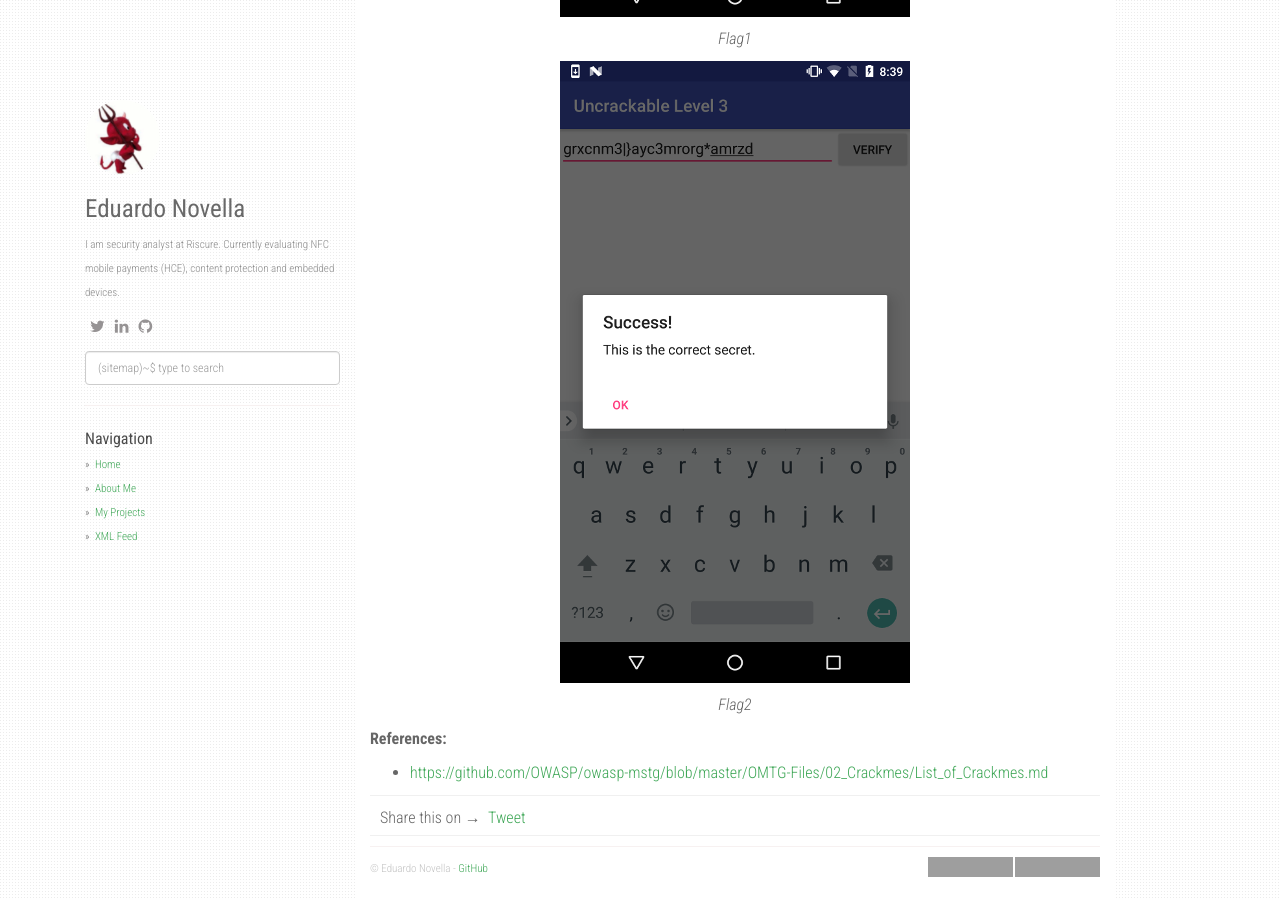
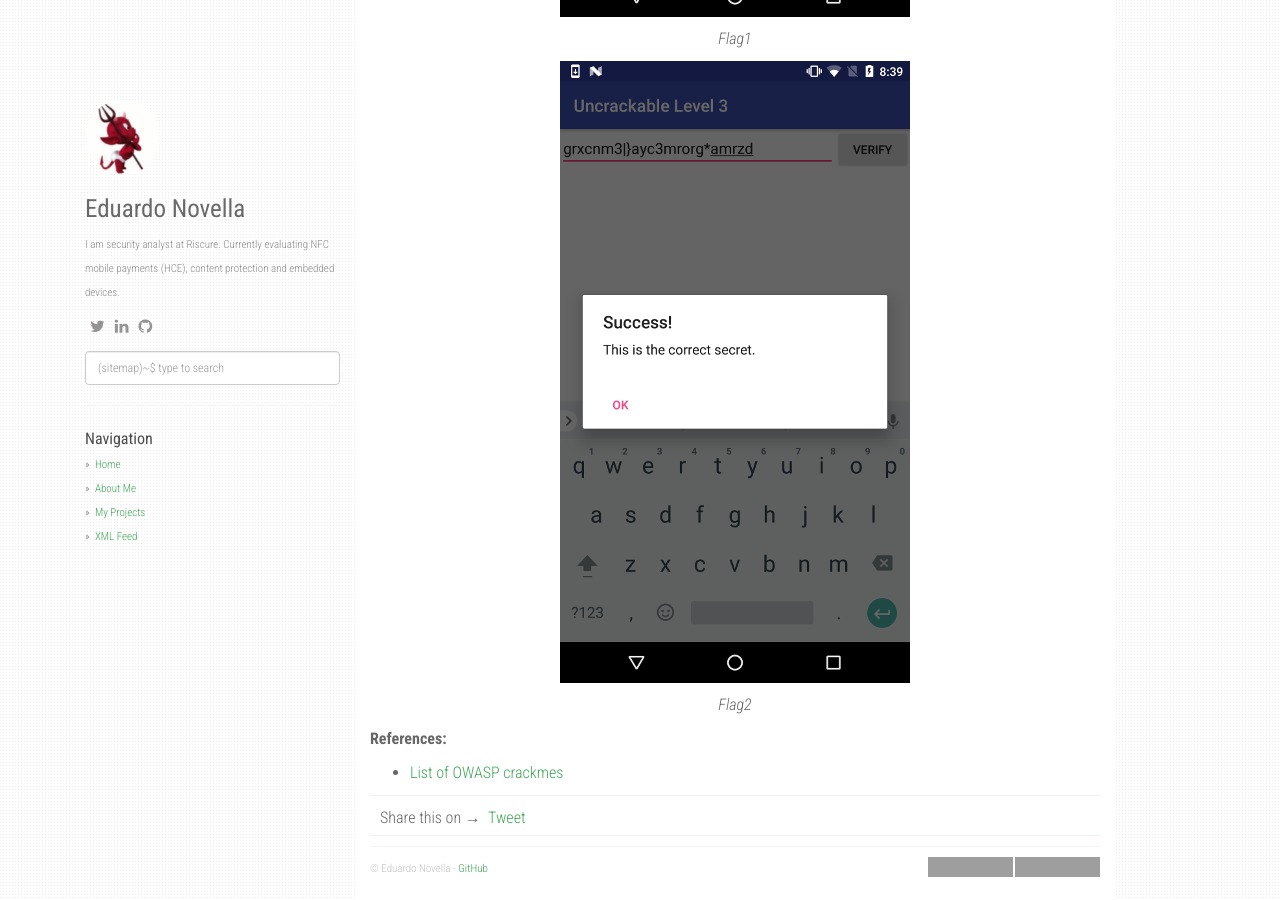
Before and after one commit to enovella/enovella.github.io, a Jekyll site: the page built from _posts/2017-04-31-android-owasp-crackmes-level-1.md, in a window 1280 px wide and 900 px high, scrolled down 8919 px. Built offline with Jekyll 4.4.1, drawn with Linux system fonts in a browser that asks for light colours; nearby versions of some CDN libraries; comment, search, counter and statistics services are not loaded; part of the change alters nothing that is shown; grey boxes are pictures that could not be loaded.

Commit message:
android OWASP crackme: level3

```diff
--- a/_posts/2017-04-30-android-owasp-crackmes-level-3.md
+++ b/_posts/2017-04-31-android-owasp-crackmes-level-1.md
@@ -454,4 +454,4 @@ The flag is: *i&r9.~%;14xm|%,?>l1 i$u
 
 **References:**
 
-* [https://github.com/OWASP/owasp-mstg/blob/master/OMTG-Files/02_Crackmes/List_of_Crackmes.md](List of OWASP crackmes)
+* [List of OWASP crackmes](https://github.com/OWASP/owasp-mstg/blob/master/OMTG-Files/02_Crackmes/List_of_Crackmes.md)
```
Also changed, not shown: static/img/_posts/Broadcast_Mail.png (deleted).
